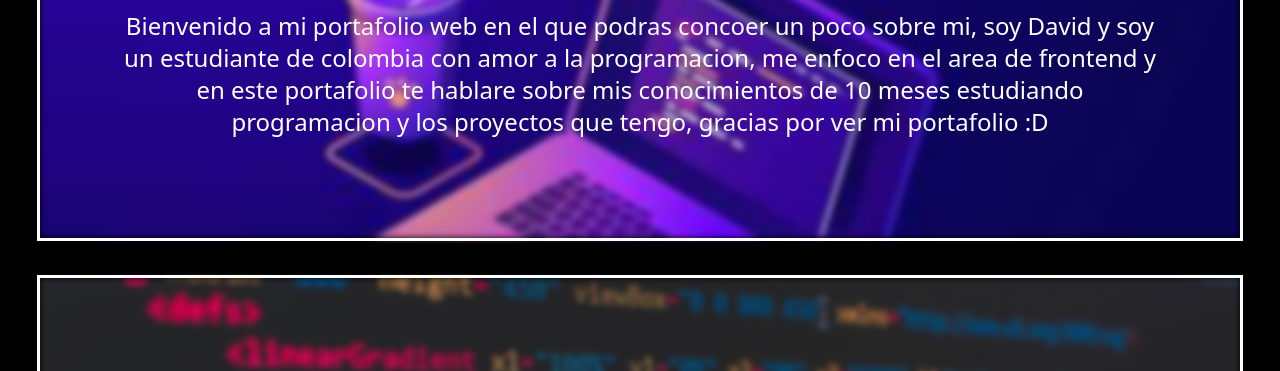
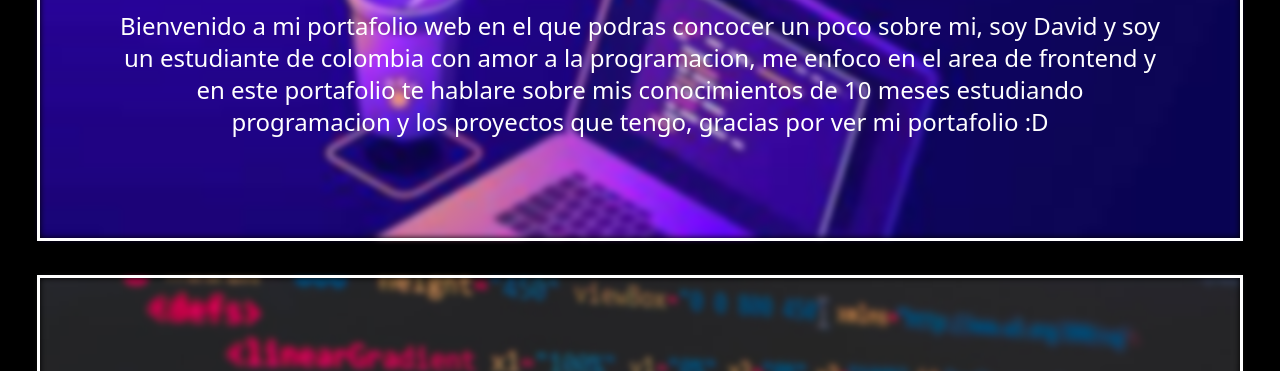
Before and after one commit to MerchanDavid2005/Portafolio.github.io, a website: page index.html in a window 1280 px wide. Shown: the part 346-717 px from the top of the page. Drawn offline with Linux system fonts and the light colour scheme.

Commit message:
Update index.html

```diff
--- a/index.html
+++ b/index.html
@@ -71,7 +71,7 @@
                 <p class="
                     sm:text-2xl
                     text-lg
-                    my-5">Bienvenido a mi portafolio web en el que podras concoer un poco sobre mi, soy David y soy un estudiante de colombia con amor a la programacion, me enfoco en el area de frontend y en este portafolio te hablare sobre mis conocimientos de 10 meses estudiando programacion y los proyectos que tengo, gracias por ver mi portafolio :D </p>
+                    my-5">Bienvenido a mi portafolio web en el que podras concocer un poco sobre mi, soy David y soy un estudiante de colombia con amor a la programacion, me enfoco en el area de frontend y en este portafolio te hablare sobre mis conocimientos de 10 meses estudiando programacion y los proyectos que tengo, gracias por ver mi portafolio :D </p>
 
             </article>
 
```
